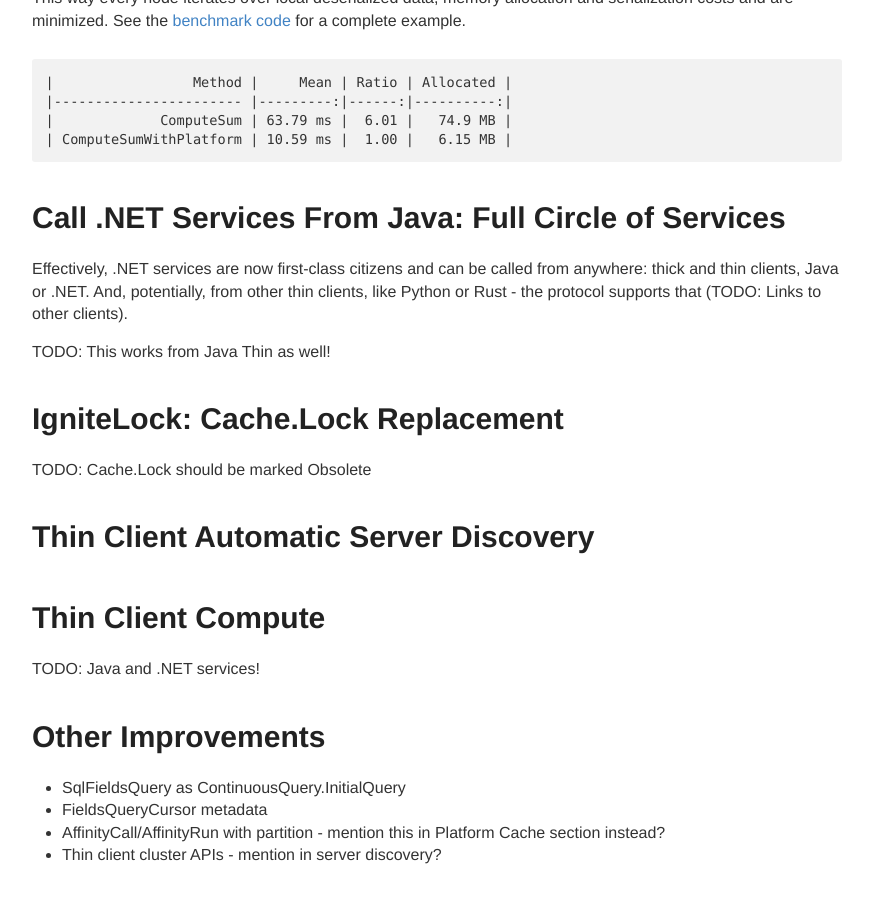
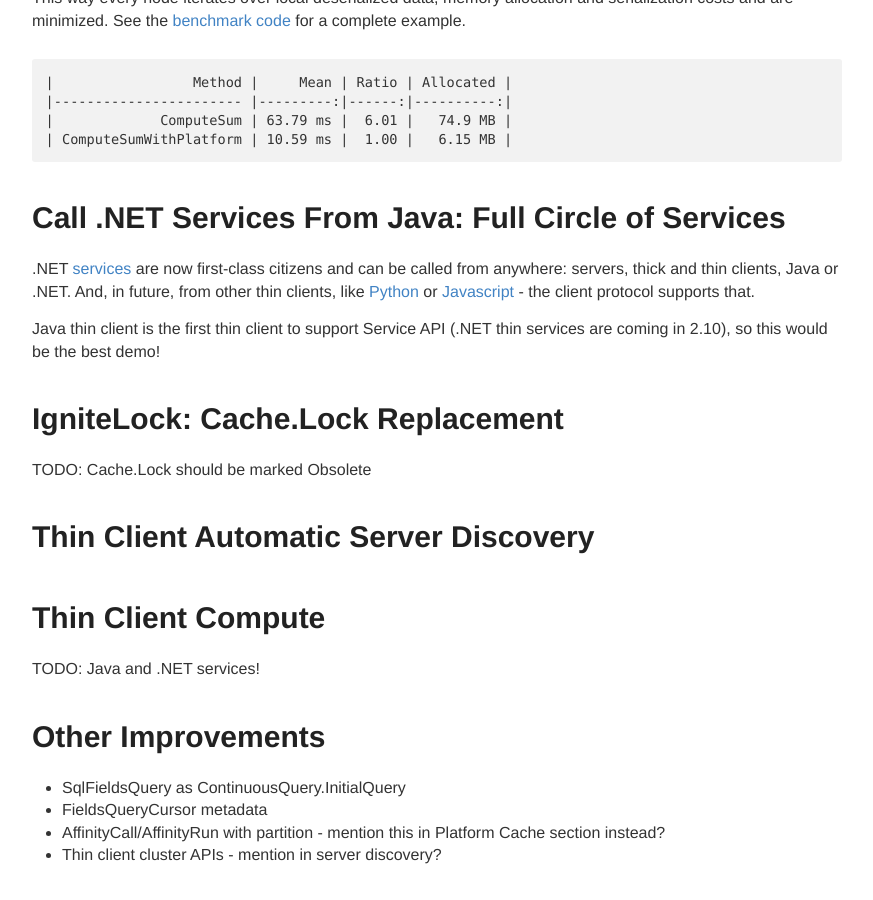
Before and after one commit to ptupitsyn/ptupitsyn.github.io, a Jekyll site: the page built from _posts/2020-10-26-Whats-New-In-Ignite-Net-2.9.md, in a window 1280 px wide and 900 px high, scrolled down 1419 px. Shown: the whole window, without its empty margins (203-1076 px from the left). Built offline with Jekyll 4.4.1, drawn with Linux system fonts in a browser that asks for light colours; comment, search, counter and statistics services are not loaded.

Commit message:
wip services demo

```diff
--- a/_posts/2020-10-26-Whats-New-In-Ignite-Net-2.9.md
+++ b/_posts/2020-10-26-Whats-New-In-Ignite-Net-2.9.md
@@ -68,10 +68,11 @@ See the [benchmark code](https://github.com/ptupitsyn/IgniteNetBenchmarks/tree/m
 
 # Call .NET Services From Java: Full Circle of Services
 
-Effectively, .NET services are now first-class citizens and can be called from anywhere: thick and thin clients, Java or .NET.
-And, potentially, from other thin clients, like Python or Rust - the protocol supports that (TODO: Links to other clients).
+.NET [services](https://ignite.apache.org/docs/latest/services/services) are now first-class citizens and can be called from anywhere: servers, thick and thin clients, Java or .NET.
+And, in future, from other thin clients, like [Python](https://ignite.apache.org/docs/latest/thin-clients/python-thin-client) or
+[Javascript](https://ignite.apache.org/docs/latest/thin-clients/nodejs-thin-client) - the client protocol supports that.
 
-TODO: This works from Java Thin as well!
+Java thin client is the first thin client to support Service API (.NET thin services are coming in 2.10), so this would be the best demo!
 
 
 
```
